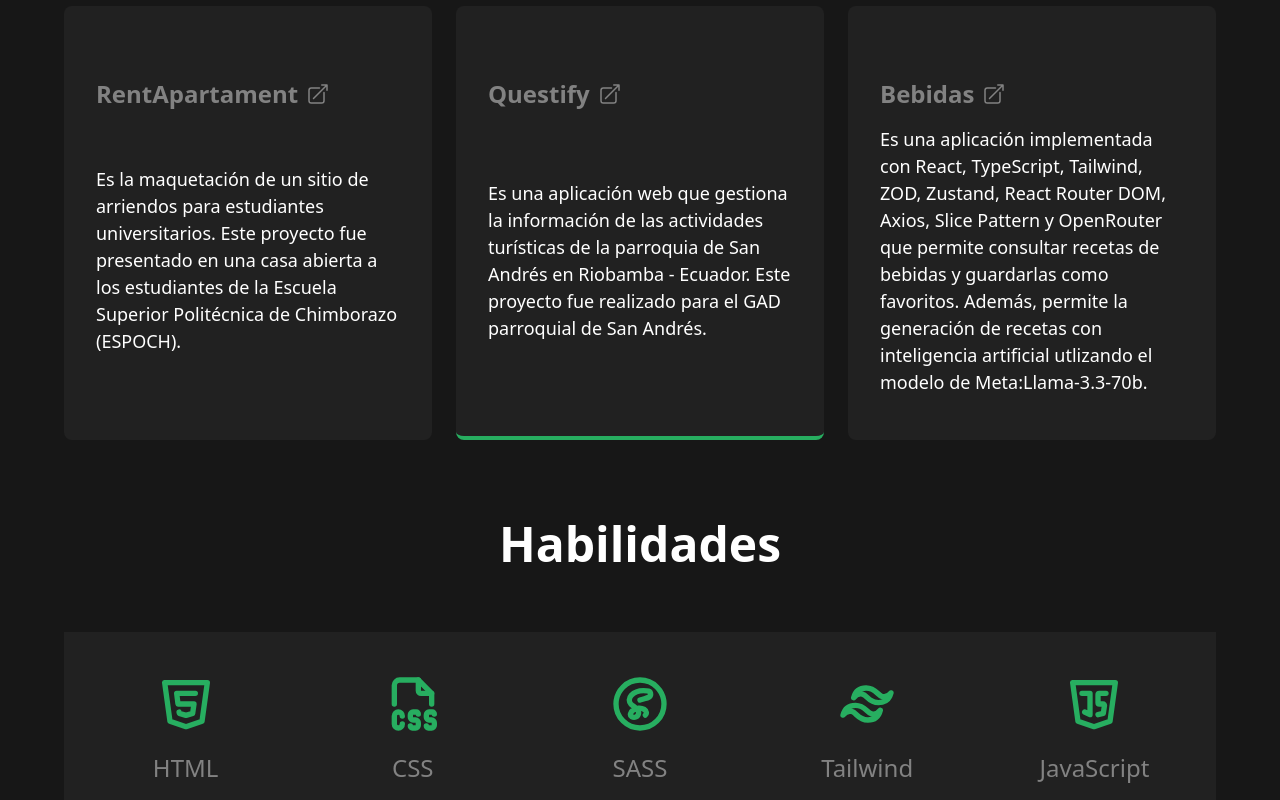
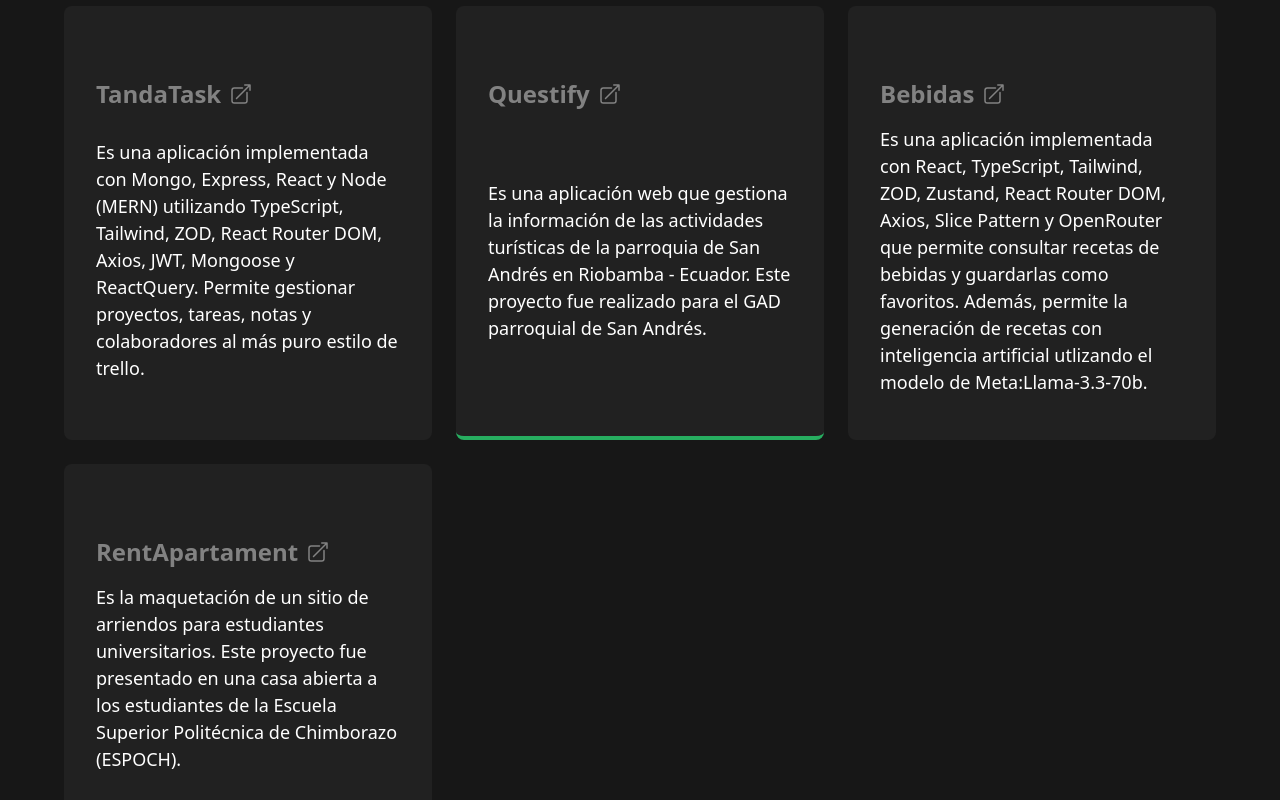
Before and after one commit to arielhurtado388/Portafolio, a React (Vite) app: page / in a window 1280 px wide. Shown: the part 1080-1880 px from the top of the page. Built offline with nearby package versions, Linux system fonts and the light colour scheme.

Commit message:
Agregando proyecto y actualizando CV

```diff
--- a/src/data/proyectos.ts
+++ b/src/data/proyectos.ts
@@ -3,10 +3,10 @@ import type { Proyecto } from "../types";
 export const proyectos: Proyecto[] = [
   {
     id: 1,
-    url: "https://rentapartament.netlify.app/",
-    titulo: "RentApartament",
+    url: "https://tandatask.arielhurtado.online/",
+    titulo: "TandaTask",
     descripcion:
-      "Es la maquetación de un sitio de arriendos para estudiantes universitarios. Este proyecto fue presentado en una casa abierta a los estudiantes de la Escuela Superior Politécnica de Chimborazo (ESPOCH).",
+      "Es una aplicación implementada con Mongo, Express, React y Node (MERN) utilizando TypeScript, Tailwind, ZOD, React Router DOM, Axios, JWT, Mongoose y ReactQuery. Permite gestionar proyectos, tareas, notas y colaboradores al más puro estilo de trello.",
   },
   {
     id: 2,
@@ -22,4 +22,11 @@ export const proyectos: Proyecto[] = [
     descripcion:
       " Es una aplicación implementada con React, TypeScript, Tailwind, ZOD, Zustand, React Router DOM, Axios, Slice Pattern y OpenRouter que permite consultar recetas de bebidas y guardarlas como favoritos. Además, permite la generación de recetas con inteligencia artificial utlizando el modelo de Meta:Llama-3.3-70b.",
   },
+  {
+    id: 4,
+    url: "https://rentapartament.netlify.app/",
+    titulo: "RentApartament",
+    descripcion:
+      "Es la maquetación de un sitio de arriendos para estudiantes universitarios. Este proyecto fue presentado en una casa abierta a los estudiantes de la Escuela Superior Politécnica de Chimborazo (ESPOCH).",
+  },
 ];
```
Also changed, not shown: 1 other file (tests, documents, lock files or other folders).
